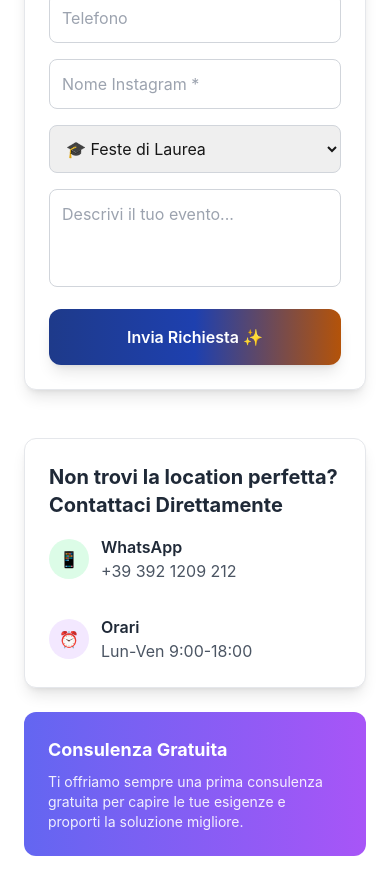
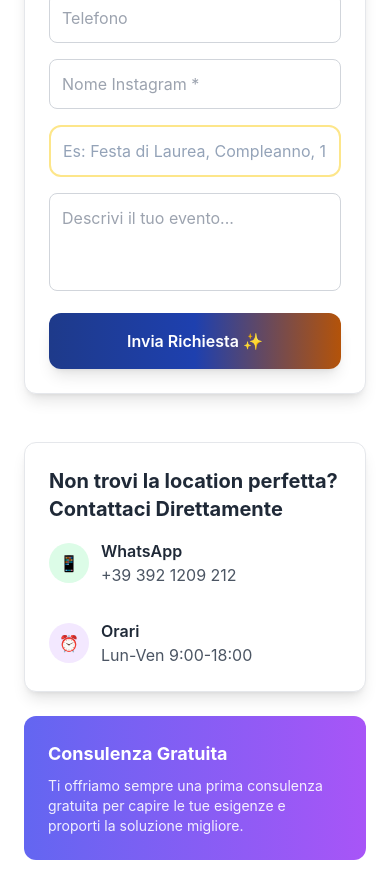
Before and after one commit to Gregoriounipd/fast-events, a Next.js app: page /sale in a window 390 px wide. Shown: the part 4420-5298 px from the top of the page. Built offline with nearby package versions, Linux system fonts and the light colour scheme.

Commit message:
ci siamo con il fix modulo

```diff
--- a/app/gallery/page.js
+++ b/app/gallery/page.js
@@ -12,7 +12,7 @@ function ContactModal({ isOpen, onClose }) {
     email: '',
     telefono: '',
     utente: '',
-    tipoEvento: 'Feste di laurea',
+    tipoEvento: '',
     budget: '',
     messaggio: ''
   });
@@ -20,14 +20,17 @@ function ContactModal({ isOpen, onClose }) {
   const handleSubmit = async () => {
     try {
       const GOOGLE_FORM_URL = 'https://docs.google.com/forms/d/e/1FAIpQLSdlZEv6k-vgrV3yVwZsaIiLUYqwLsffPrPASZqmAXzn090Ukw/formResponse';
+
       const formDataToSend = new FormData();
-      formDataToSend.append('entry.1293752853', formData.nome);
-      formDataToSend.append('entry.1222330538', formData.email);
-      formDataToSend.append('entry.996676258', formData.telefono);
-      formDataToSend.append('entry.417819852', formData.utente);
-      formDataToSend.append('entry.1185668983', formData.tipoEvento);
-      formDataToSend.append('entry.984905371', formData.budget);
-      formDataToSend.append('entry.811715166', formData.messaggio);
+
+      // ✅ SEMPRE invia tutti i campi, anche se vuoti
+      formDataToSend.append('entry.1293752853', formData.nome || '');        // Nome
+      formDataToSend.append('entry.1222330538', formData.email || '');       // Email
+      formDataToSend.append('entry.996676258', formData.telefono || '');     // Telefono
+      formDataToSend.append('entry.417819852', formData.utente || '');       // Instagram
+      formDataToSend.append('entry.1185668983', formData.tipoEvento || '');  // Tipo Evento (TEXT!)
+      formDataToSend.append('entry.984905371', formData.budget || '');       // Budget
+      formDataToSend.append('entry.811715166', formData.messaggio || '');    // Messaggio
 
       await fetch(GOOGLE_FORM_URL, {
         method: 'POST',
@@ -37,7 +40,7 @@ function ContactModal({ isOpen, onClose }) {
 
       alert('✅ Richiesta inviata! Ti contatteremo entro 24 ore.');
       onClose();
-      setFormData({ nome: '', email: '', telefono: '', utente:'', tipoEvento: 'Feste di laurea', budget: '', messaggio: '' });
+      setFormData({ nome: '', email: '', telefono: '', utente: '', tipoEvento: '', budget: '', messaggio: '' });
     } catch (error) {
       alert('❌ Errore nell\'invio. Contattaci su WhatsApp: +39 389 257 4273');
     }
@@ -79,14 +82,19 @@ function ContactModal({ isOpen, onClose }) {
             <label className="block text-sm font-semibold text-slate-800 mb-2">Nome Instagram</label>
             <input type="text" name="utente" value={formData.utente} onChange={handleChange} placeholder="@tuo_nome_instagram" className="w-full p-3 sm:p-4 border-2 border-amber-200 rounded-xl focus:ring-2 focus:ring-blue-900 focus:border-blue-900 bg-white text-slate-800 text-base" />
           </div>
+          { /* Tipo di Evento */}
           <div className="space-y-2">
-            <label className="block text-sm font-semibold text-slate-800 mb-2">Tipo di Evento *</label>
-            <select name="tipoEvento" value={formData.tipoEvento} onChange={handleChange} className="w-full p-3 sm:p-4 border-2 border-amber-200 rounded-xl focus:ring-2 focus:ring-blue-900 focus:border-blue-900 bg-white text-slate-800 text-base">
-              <option value="Laurea">🎓 Festa di Laurea</option>
-              <option value="Compleanno">🎂 Compleanno</option>
-              <option value="Anniversario">💕 Anniversario</option>
-              <option value="Altro">🎉 Altro</option>
-            </select>
+            <label className="block text-sm font-semibold text-slate-800 mb-2">
+              Tipo di Evento *
+            </label>
+            <input
+              type="text"
+              name="tipoEvento"
+              value={formData.tipoEvento}
+              onChange={handleChange}
+              placeholder="Es: Festa di Laurea, Compleanno, 18esimo..."
+              className="w-full p-3 sm:p-4 border-2 border-amber-200 rounded-xl focus:ring-2 focus:ring-blue-900 focus:border-blue-900 transition-all duration-200 bg-white hover:bg-amber-50/50 text-slate-800 placeholder-slate-400 text-base"
+            />
           </div>
           <div className="space-y-2">
             <label className="block text-sm font-semibold text-slate-800 mb-2">Budget</label>
--- a/app/page.js
+++ b/app/page.js
@@ -224,8 +224,7 @@ function ContactModal({ isOpen, onClose }) {
               className="w-full p-3 sm:p-4 border-2 border-amber-200 rounded-xl focus:ring-2 focus:ring-blue-900 focus:border-blue-900 transition-all duration-200 bg-white hover:bg-amber-50/50 text-slate-800 placeholder-slate-400 text-base"
             />
           </div>
-            {
-            /* Tipo di Evento */}
+          { /* Tipo di Evento */}
           <div className="space-y-2">
             <label className="block text-sm font-semibold text-slate-800 mb-2">
               Tipo di Evento *
--- a/app/sale/page.js
+++ b/app/sale/page.js
@@ -11,7 +11,7 @@ function QuickQuoteForm() {
     email: '',
     telefono: '',
     utente: '',
-    tipoEvento: 'Feste di laurea', // ✅ Deve matchare con il name del select
+    tipoEvento: '', // ✅ Deve matchare con il name del select
     budget: '', // Aggiungi questo se serve
     messaggio: ''
   });
@@ -32,13 +32,14 @@ function QuickQuoteForm() {
       const GOOGLE_FORM_URL = 'https://docs.google.com/forms/d/e/1FAIpQLSdlZEv6k-vgrV3yVwZsaIiLUYqwLsffPrPASZqmAXzn090Ukw/formResponse';
 
       const formDataToSend = new FormData();
-      formDataToSend.append('entry.1293752853', formData.nome);
-      formDataToSend.append('entry.1222330538', formData.email);
-      formDataToSend.append('entry.996676258', formData.telefono);
-      formDataToSend.append('entry.417819852', formData.utente);
-      formDataToSend.append('entry.1185668983', formData.tipoEvento);
-      formDataToSend.append('entry.984905371', formData.budget || ''); // Budget opzionale
-      formDataToSend.append('entry.811715166', formData.messaggio);
+      formDataToSend.append('entry.1293752853', formData.nome || '');
+      formDataToSend.append('entry.1222330538', formData.email || '');
+      formDataToSend.append('entry.996676258', formData.telefono || '');
+      formDataToSend.append('entry.417819852', formData.utente || '');
+      formDataToSend.append('entry.1185668983', formData.tipoEvento || ''); // ✅ Text libero
+      formDataToSend.append('entry.984905371', formData.budget || '');
+      formDataToSend.append('entry.811715166', formData.messaggio || '');
+
 
       await fetch(GOOGLE_FORM_URL, {
         method: 'POST',
@@ -63,7 +64,7 @@ function QuickQuoteForm() {
         email: '',
         telefono: '',
         utente: '',
-        tipoEvento: 'Feste di laurea',
+        tipoEvento: '',
         budget: '',
         messaggio: ''
       });
@@ -132,19 +133,15 @@ function QuickQuoteForm() {
           required
         />
 
-        {/* ✅ CORRETTO: name="tipoEvento" (non "servizio") */}
-        <select
-          name="tipoEvento"
-          value={formData.tipoEvento}
-          onChange={handleChange}
-          className="w-full p-3 border border-gray-300 rounded-lg focus:ring-2 focus:ring-indigo-500 focus:border-transparent"
-          required
-        >
-          <option value="Feste di laurea">🎓 Feste di Laurea</option>
-          <option value="Compleanni">🎂 Compleanni</option>
-          <option value="18 esimo">🎉 18° Compleanno</option>
-          <option value="Altro">✨ Altro</option>
-        </select>
+        { /* Tipo di Evento */}
+            <input
+              type="text"
+              name="tipoEvento"
+              value={formData.tipoEvento}
+              onChange={handleChange}
+              placeholder="Es: Festa di Laurea, Compleanno, 18esimo..."
+              className="w-full p-3 sm:p-4 border-2 border-amber-200 rounded-xl focus:ring-2 focus:ring-blue-900 focus:border-blue-900 transition-all duration-200 bg-white hover:bg-amber-50/50 text-slate-800 placeholder-slate-400 text-base"
+            />
 
         <textarea
           name="messaggio"
```
Lines whose indentation alone changed are shown as unchanged.
